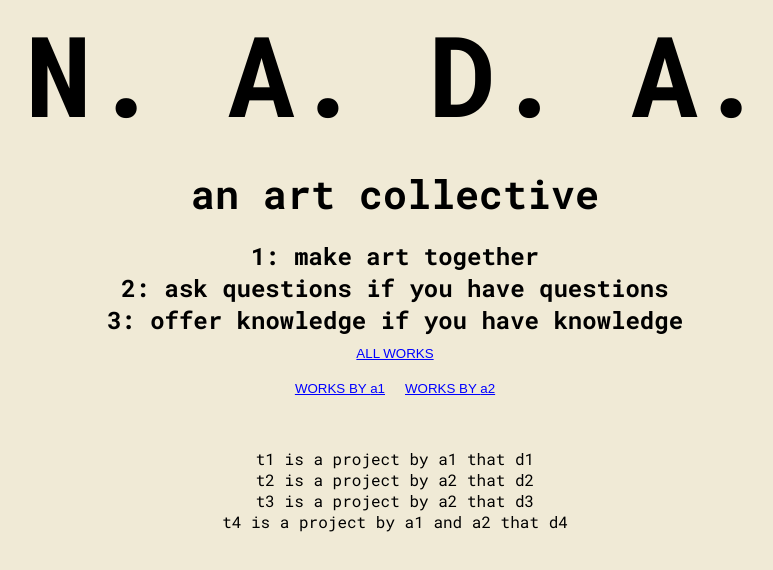
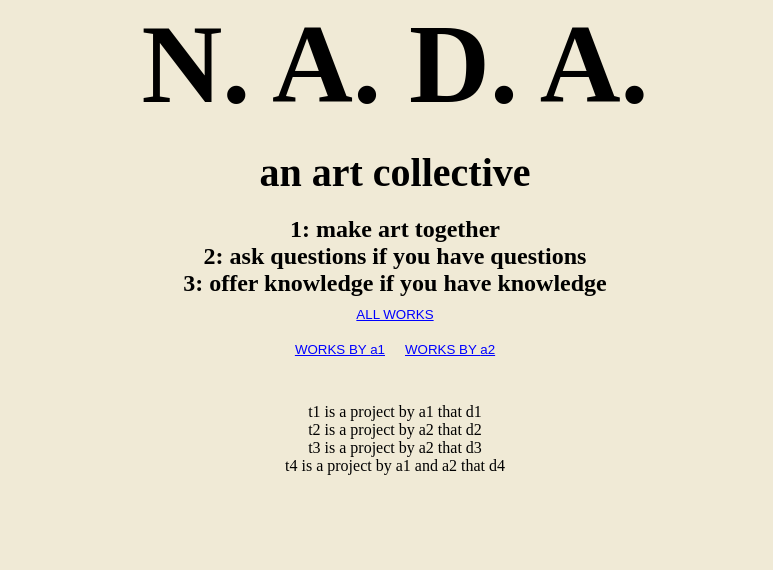
Before and after one commit to nada-art-collective/nada-site, a Next.js app: page /nada-site/ in a window 1280 px wide. Shown: the top 570 px of the page, without its empty margins (245-1018 px from the left). Built offline with nearby package versions, Linux system fonts and the light colour scheme.

Commit message:
remove reference to fonts

```diff
--- a/app/page.tsx
+++ b/app/page.tsx
@@ -1,17 +1,19 @@
 'use client'
 
-import { Roboto_Mono } from 'next/font/google'
+// import { Roboto_Mono } from 'next/font/google'
 import { useState } from 'react'
 
 import './globals.css'
 
 
-const mono = Roboto_Mono({
-  weight: ['400', '700'],
-  style: ['normal', 'italic'],
-  subsets: ['latin'],
-  display: 'swap',
-})
+
+
+// const mono = Roboto_Mono({
+//   weight: ['400', '700'],
+//   style: ['normal', 'italic'],
+//   subsets: ['latin'],
+//   display: 'swap',
+// })
 
 function Art({art} : {art : any}) {
   return ( art.content );
@@ -84,7 +86,8 @@ export default function Home() {
 
   return (
     // <div className={mono.className}>
-        <main className={mono.className}>
+        // <main className={mono.className}>
+        <main>
           <h1 key='1'>N. A. D. A.</h1>
           <h2 key='2'>an art collective</h2>
           <div key='3'>
--- a/next.config.mjs
+++ b/next.config.mjs
@@ -1,4 +1,5 @@
-/** @type {import('next').NextConfig} */
+// @type {import('next').NextConfig}
+
 const nextConfig = {
     basePath: "/nada-site",
     output: 'export',
```
Also changed, not shown: 3 other files (tests, documents, lock files or other folders).
